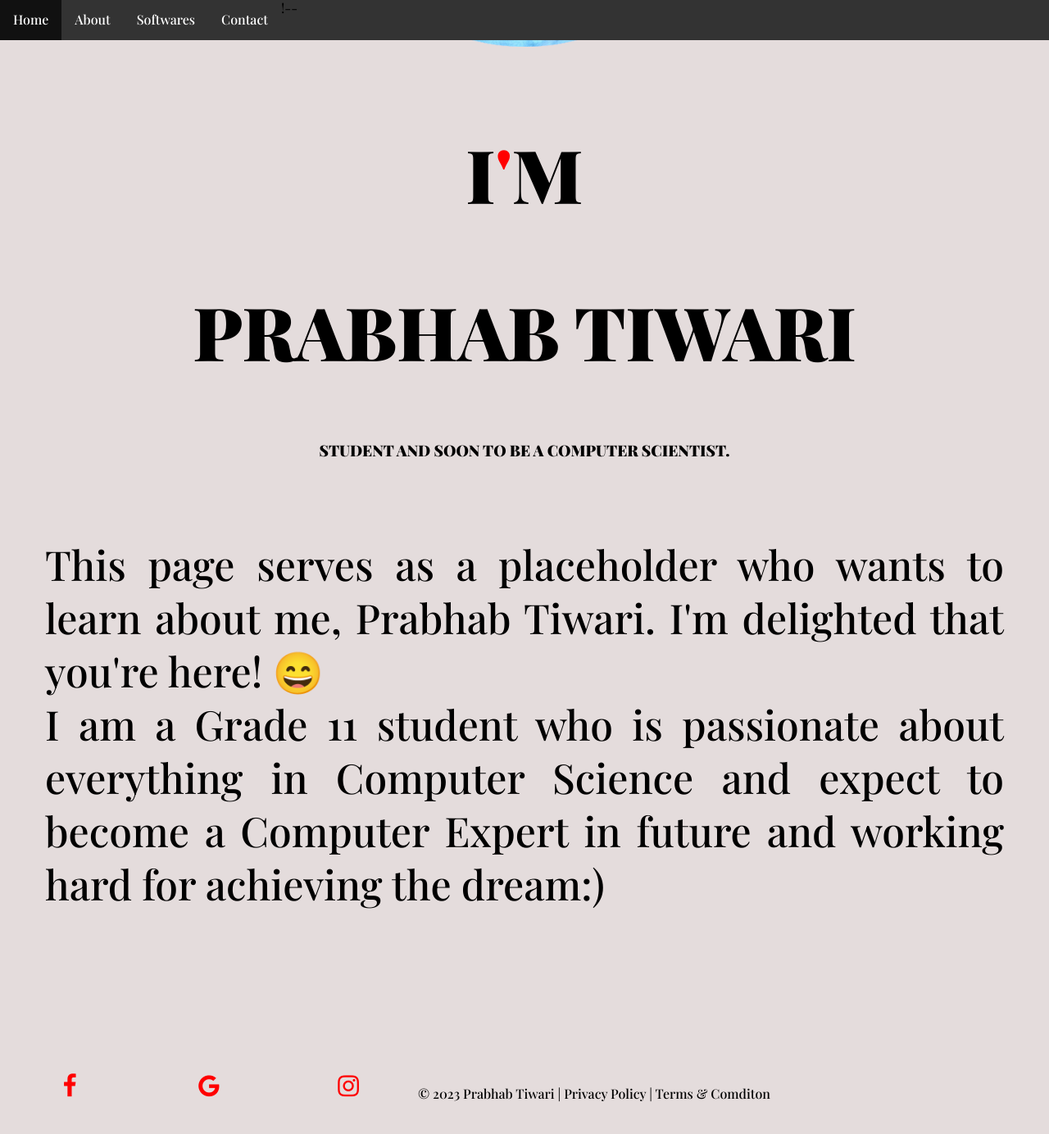
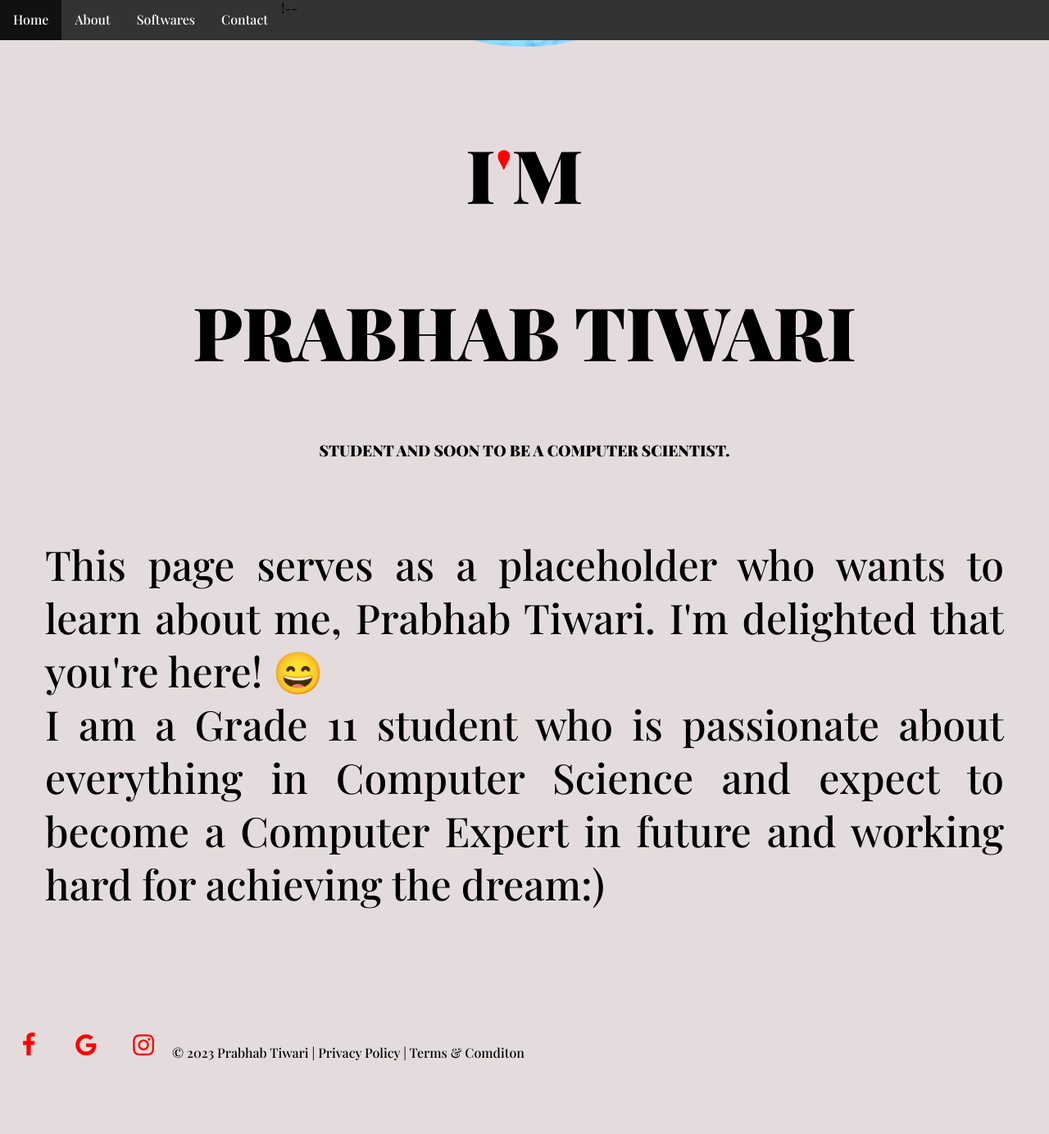
Before and after one commit to PrabhabTiwari/website, a Jekyll site: the page built from index.html, in a window 1280 px wide and 1400 px high, scrolled down 616 px. Shown: the top 1384 px of the window at 82% size. Built offline with Jekyll 4.4.1, drawn with Linux system fonts in a browser that asks for light colours; after the commit the page ends 1916 px from its top, so only the background shows below that.

Commit message:
Update footer.html

```diff
--- a/_includes/footer.html
+++ b/_includes/footer.html
@@ -16,7 +16,7 @@
   width: 70px;
   text-align: center;
   text-decoration: none;
-  margin: 50px;
+
    align-items: center;
 }
 
```
